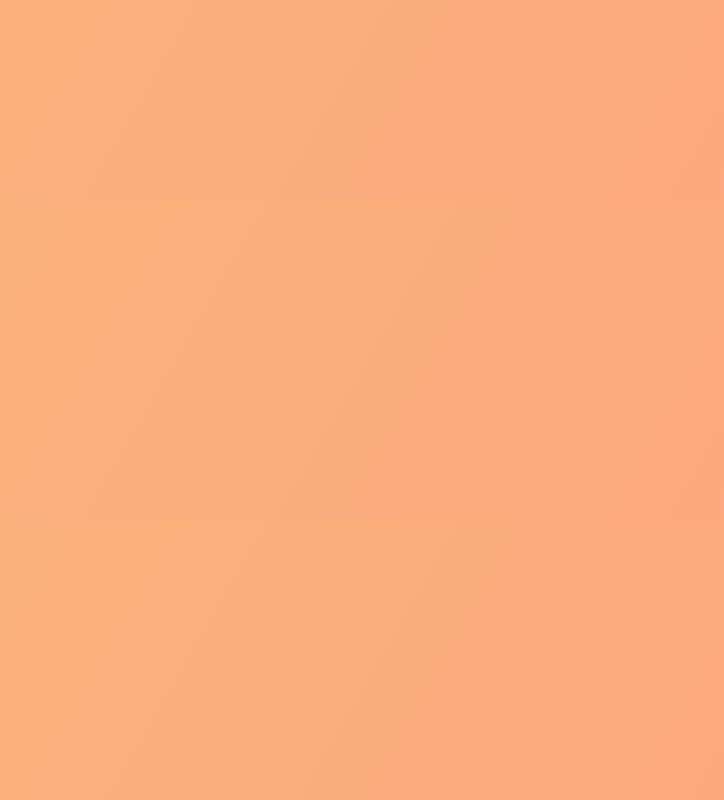
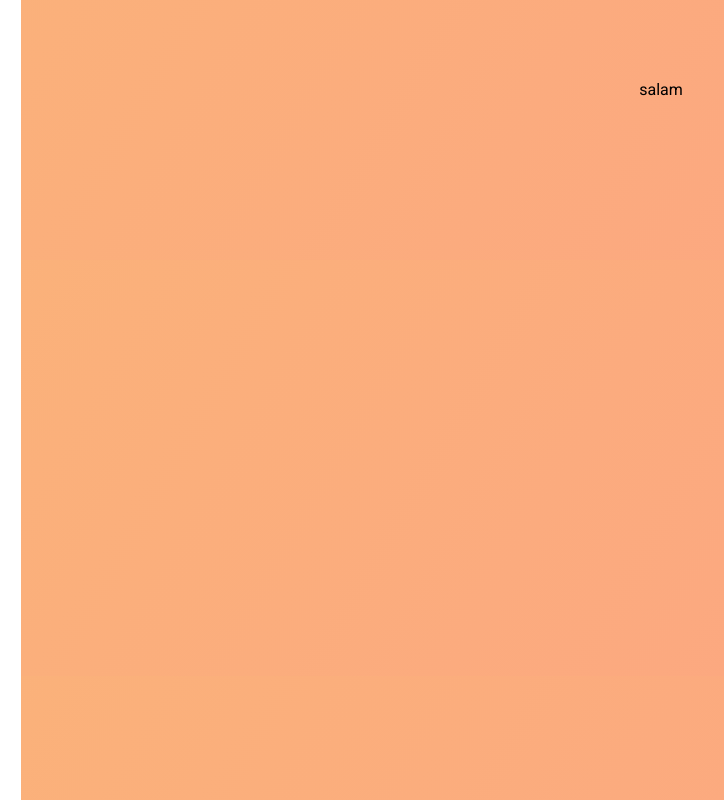
Before and after one commit to alihstm/DayMate, a React (Vite) app in the folder day-mate-project/: page /origin in a window 1280 px wide. Before the commit this address had no page. Shown: the whole page, without its empty margins (0-724 px from the left). Built offline with nearby package versions, Linux system fonts and the light colour scheme; a web font is replaced by a local one.

Commit message:
manage routing with react-router-dom

```diff
--- a/day-mate-project/src/App.jsx
+++ b/day-mate-project/src/App.jsx
@@ -1,6 +1,7 @@
 import { BrowserRouter as Router, Route, Routes } from "react-router-dom";
 import Enter from "../src/Components/Enter/enter";
 import Login from "../src/Components/Login/login";
+import Origin from "./Components/main/origin";
 
 function App() {
   return (
@@ -8,6 +9,7 @@ function App() {
       <Routes>
         <Route path="/" element={<Enter />} />
         <Route path="/login" element={<Login />} />
+        <Route path="/origin" element={<Origin />} />
       </Routes>
     </Router>
   );
--- a/day-mate-project/src/Components/Login/login.jsx
+++ b/day-mate-project/src/Components/Login/login.jsx
@@ -1,8 +1,9 @@
 import { useState, useMemo } from "react";
 import "../Login/login.css";
 import Dot from "../Dot/dot";
+import { RxCross2 } from "react-icons/rx";
 import { loginUser } from "../../Utils/api";
-import { RxCross2 } from "react-icons/rx";
+import { useNavigate } from "react-router-dom";
 
 const InputField = ({ id, type, placeholder, value, onChange }) => (
   <div className="relative w-[80%] mb-4">
@@ -32,6 +33,7 @@ const ErrorPopup = ({ message, onClose }) => (
 );
 
 const Login = () => {
+  const navigate = useNavigate();
   const [form, setForm] = useState({ email: "", password: "", isLogin: false });
   const [errorPopup, setErrorPopup] = useState("");
   const [isButtonDisabled, setIsButtonDisabled] = useState(false);
@@ -55,10 +57,11 @@ const Login = () => {
       localStorage.setItem("refresh_token", data.refresh);
       console.log("Login successful!");
     } catch (err) {
-      setErrorPopup(
+      /* setErrorPopup(
         form.isLogin ? "ایمیل یا رمز عبور اشتباه است!" : "ایمیل اشتباه است!"
-      );
-      setIsButtonDisabled(true);
+      ); */
+      // setIsButtonDisabled(true);
+      navigate("/origin");
     }
   };
 
--- /dev/null
+++ b/day-mate-project/src/Components/main/origin.jsx
@@ -0,0 +1,8 @@
+const origin = () => {
+  return (
+    <main>
+      <h1>salam</h1>
+    </main>
+  );
+};
+export default origin;
```
